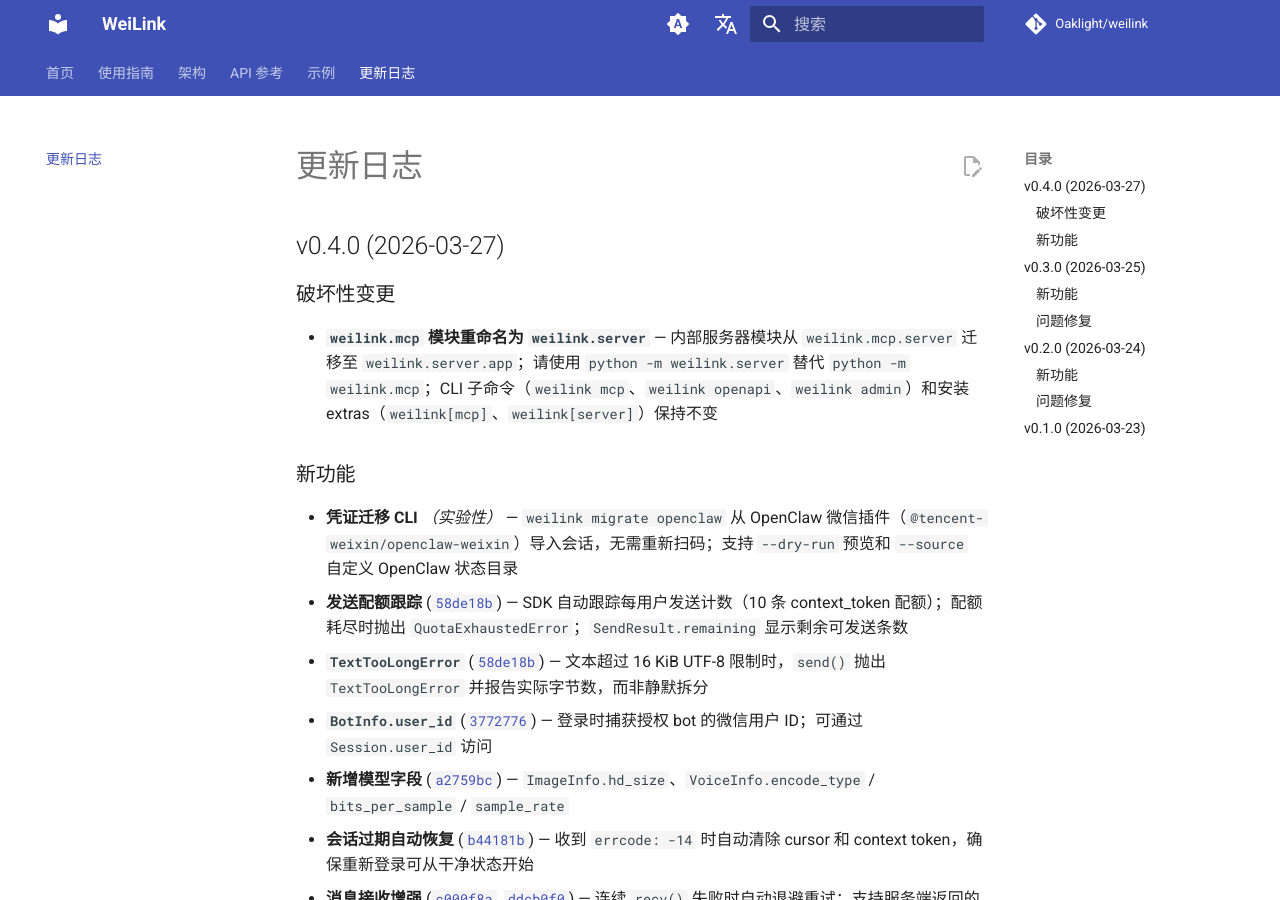
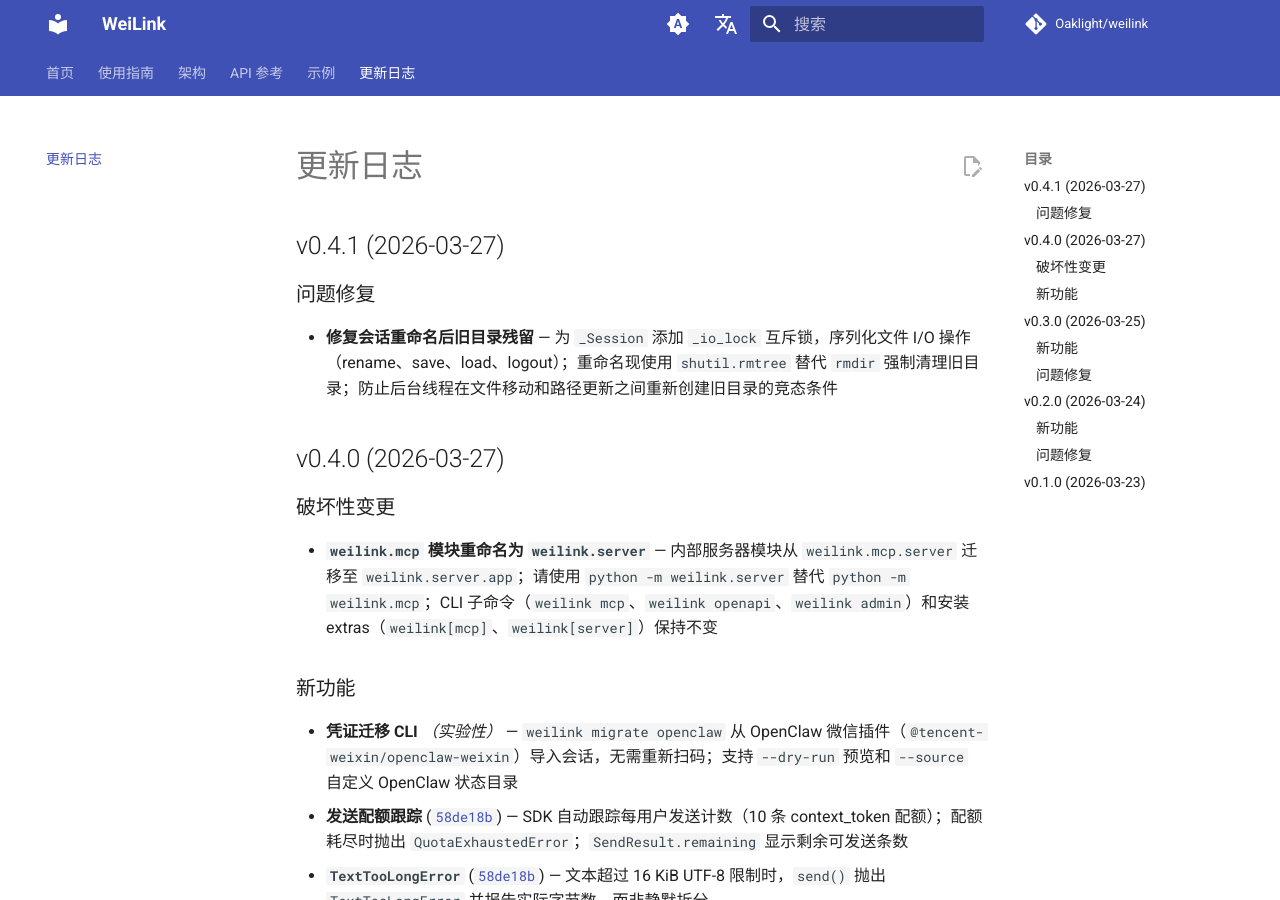
Before and after one commit to Oaklight/weilink, an MkDocs documentation site: the page built from docs/changelog.md, in a window 1280 px wide and 900 px high. Built offline with MkDocs 1.6.1 and Material for MkDocs 9.7.7, drawn with Linux system fonts in a browser that asks for light colours; comment, search, counter and statistics services are not loaded.

Commit message:
add v0.4.1 changelog entry

```diff
--- a/docs/changelog.md
+++ b/docs/changelog.md
@@ -1,4 +1,10 @@
 # 更新日志
+
+## v0.4.1 (2026-03-27)
+
+### 问题修复
+
+- **修复会话重命名后旧目录残留** — 为 `_Session` 添加 `_io_lock` 互斥锁，序列化文件 I/O 操作（rename、save、load、logout）；重命名现使用 `shutil.rmtree` 替代 `rmdir` 强制清理旧目录；防止后台线程在文件移动和路径更新之间重新创建旧目录的竞态条件
 
 ## v0.4.0 (2026-03-27)
 
```
